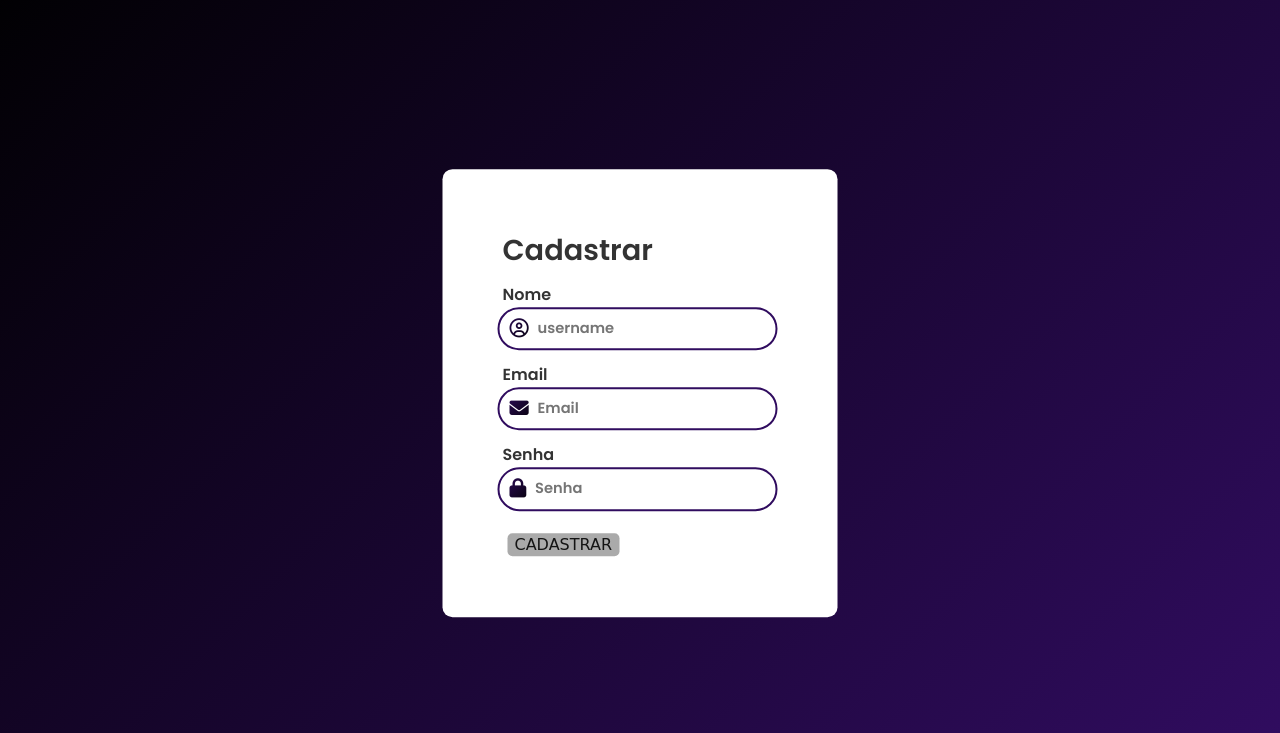
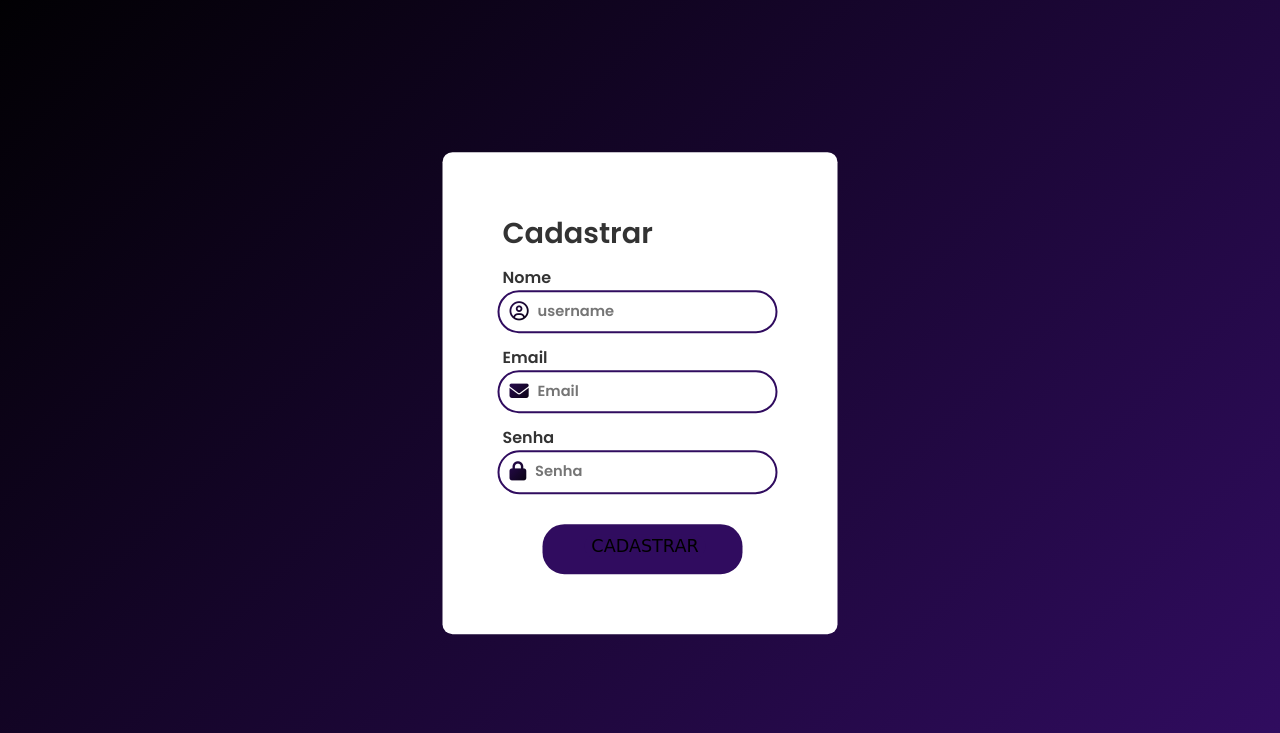
Before and after one commit to Silviojrr/ProjetoGilson, a website: page cadastro.html in a window 1280 px wide. Shown: the part 67-800 px from the top of the page. Drawn offline with Linux system fonts and the light colour scheme; a web font is replaced by a local one.

Commit message:
Add files via upload

```diff
--- a/css/cadastro.css
+++ b/css/cadastro.css
@@ -63,31 +63,31 @@
 
 
 }
-#btn{
-margin: 5px;
-width: 100%;
-text-align:center;
+.btn{
 
+    background-color: #300c5f;
+    border-radius: 22px;
+    width: 200px;
+    height: 50px;
+    text-align: center;
+    margin-left: 40px;
+    margin-top: 30px;
 
 }
-#btn button {
+
+.btn-primary{
+
     font-family: 'Poppins' sans-serif;
-    background: linear-gradient(-45deg,#300c5f,black);
-    width: 100%;
-    height: 40px;
+    background-color: #300c5f;
     border: none;
-    font-size: 1.2em;
-    color: floralwhite;
+    font-size: 1.1em;
     border-radius: 20px;
     outline: none;
     cursor: pointer;
-}
-#btn button:hover{
-
-background: linear-gradient(-45deg,#4c2580,rgb(37, 35, 35));
-
+    color: black;
 
 }
+
 
 @keyframes iniciar {
     0%{
```
